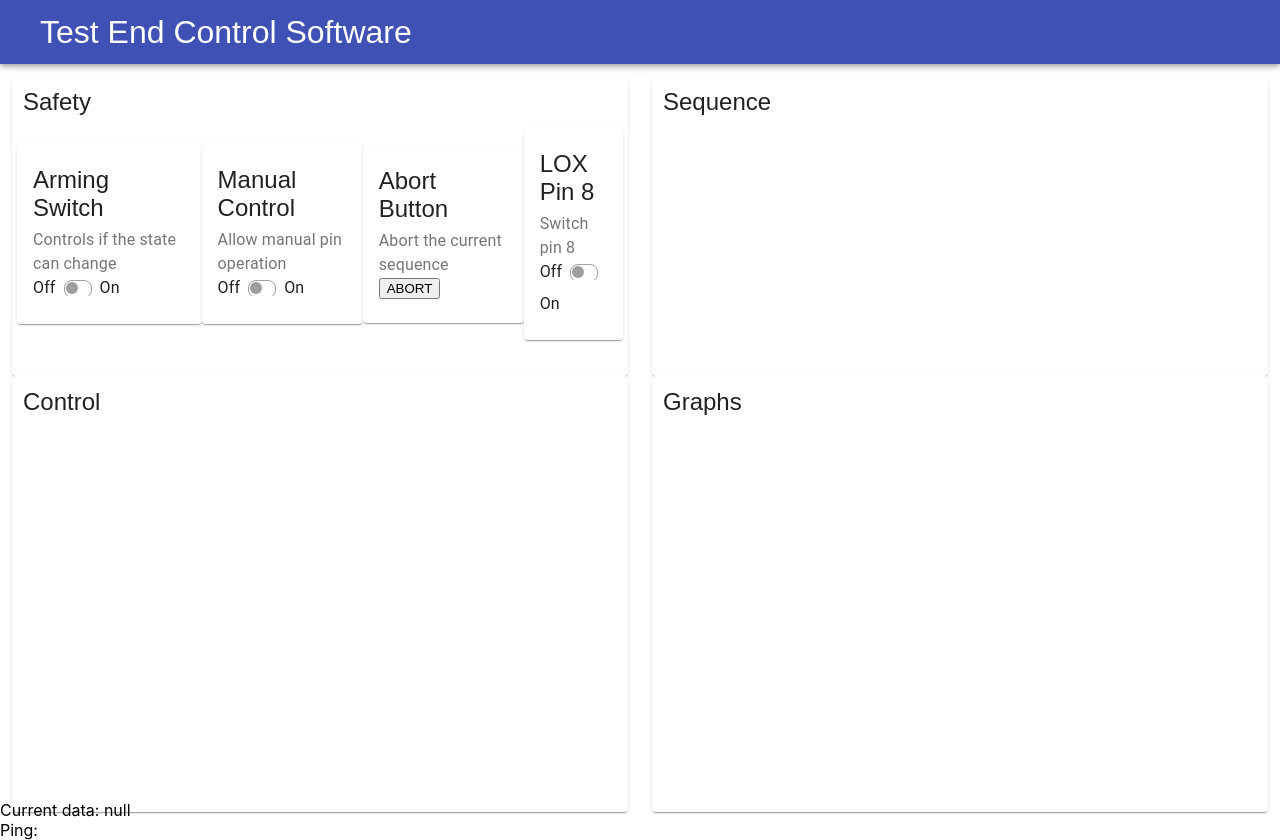
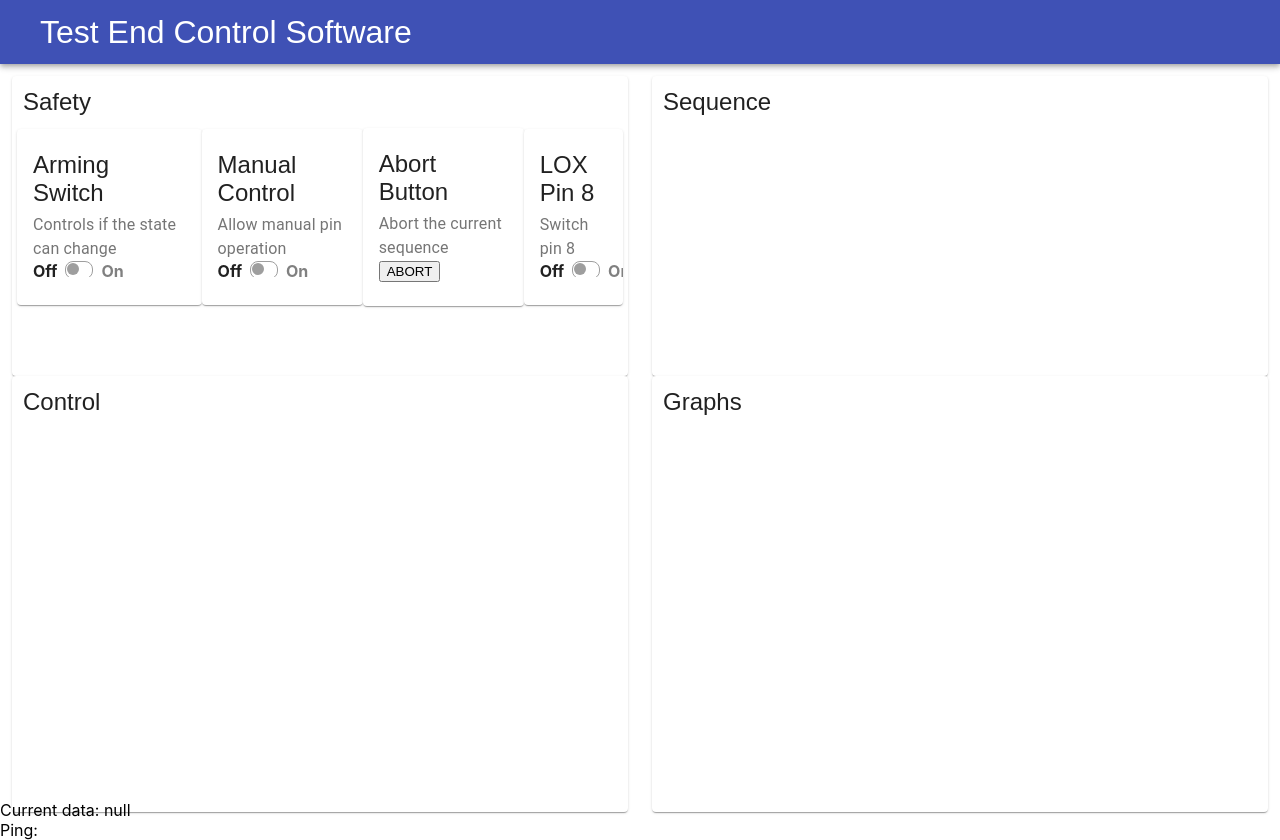
Before and after one commit to ANU-Rocketry/control-panel, a React app in the folder reactfront/: page / in a window 1280 px wide. Built offline with nearby package versions, Linux system fonts and the light colour scheme; no server answers.

Commit message:
toggle switches

```diff
--- a/reactfront/src/components/index.js
+++ b/reactfront/src/components/index.js
@@ -91,14 +91,10 @@ export const CustomSwitch = withStyles((theme) => ({
 
 export function ToggleSwitch({ value, setValue }) {
   return (
-    <Typography component="div">
-      <Grid component="label" container alignItems="center" spacing={1}>
-        <Grid item>Off</Grid>
-        <Grid item>
-          <CustomSwitch checked={value} onChange={() => setValue(!value)} />
-        </Grid>
-        <Grid item>On</Grid>
-      </Grid>
-    </Typography>
+    <label className='toggle-switch'>
+      <span className={value ? 'inactive' : 'active'}>Off</span>
+      <CustomSwitch checked={value} onChange={() => setValue(!value)} />
+      <span className={value ? 'active' : 'inactive'}>On</span>
+    </label>
   );
 }
--- a/reactfront/src/index.css
+++ b/reactfront/src/index.css
@@ -57,3 +57,18 @@ h5 {
   justify-content: space-around;
   align-items: center;
 }
+
+.active, .inactive {
+  font-weight: bold;
+}
+.inactive {
+  color: grey;
+}
+
+.toggle-switch {
+  display: flex;
+  user-select: none;
+}
+.toggle-switch > span {
+  margin-right: 8px;
+}
```
